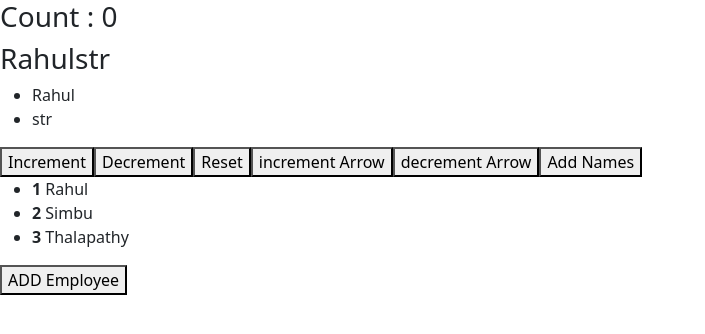
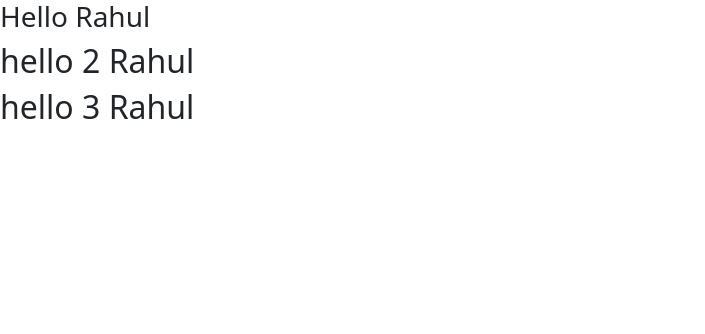
Before and after one commit to rahul0402/myreactapp, a React (Create React App) app: page / in a window 1280 px wide. Shown: the top 334 px of the page, without its empty margins (0-705 px from the left). Built offline with nearby package versions, Linux system fonts and the light colour scheme.

Commit message:
Added USeState,USeEffect,UseContext

```diff
--- /dev/null
+++ b/src/ReactStates/UseContext.js
@@ -0,0 +1,64 @@
+import React , {createContext, useState , useContext} from "react"
+// export default function Component1(){
+//     const[text, setText] = useState('Rahul')
+//     return(
+//             <div>
+//             <h2>hello 1 {text}</h2>
+//             <Component2 text={text}/>
+//         </div>
+//     )
+// }
+// function Component2({text}){
+
+//     return(
+//             <div>
+//             <h2>hello 2 </h2>
+//             <Component3 text={text}/>
+//         </div>
+//     )
+// }
+// function Component3({text}){
+
+//     return(
+//             <div>
+//             <h2>hello 3 {text}</h2>
+//             {/* <Component3 text={text}/> */}
+//         </div>
+//     )
+// }
+
+const UserContext = createContext();
+export default function Component1(){
+
+    const[text , useText] = useState('Rahul')
+
+    return(
+        <div>
+            <UserContext.Provider value={text}>
+            <h3>Hello {text}</h3>
+            <Component2/>
+
+            </UserContext.Provider>
+        </div>
+    )
+}
+function Component2(){
+    const text = useContext(UserContext)
+
+        return(
+                <div>
+                <h2>hello 2 {text}</h2>
+                <Component3 />
+            </div>
+        )
+    }
+    function Component3(){
+        const text = useContext(UserContext)
+
+        return(
+                <div>
+                <h2>hello 3 {text}</h2>
+                {/* <Component3 text={text}/> */}
+            </div>
+        )
+    }
--- /dev/null
+++ b/src/ReactStates/useEffectsTuto.js
@@ -0,0 +1,24 @@
+import React,{useState, useEffect} from 'react';
+import { Button } from 'react-bootstrap';
+export default function UseStateTuto(){
+    const[count , setCount] = useState(0)
+    const[calculate , setCalculate]=useState(0)
+
+    const countFunc =()=>{
+        setCount(count+1)
+    }
+    useEffect(()=>{
+        setCalculate(count*2)
+    } , [count])
+    return (
+        <div>
+            <h3>Hello World!</h3>
+            count = {count}
+            <Button onClick={countFunc}>Click Me </Button>
+            <br></br>
+            <h3>The calculation is {calculate}</h3>
+
+        </div>
+    )
+
+}
--- /dev/null
+++ b/src/ReactTuto/Map.js
@@ -0,0 +1,37 @@
+//import { Garage } from '@mui/icons-material';
+import React, { Component } from 'react';
+
+// const Colors =['Rahul' , ' str ' , 'vijay' , 'mbappe', 'messi' , 'ronaldo']
+
+// const ColorsFull =['Rahul' , ' str ' , 'vijay' , 'mbappe', 'messi' , 'ronaldo']
+// const AnsColor = Colors.map((img)=>{return img})
+// console.log(AnsColor)
+// const zero = [...AnsColor,...ColorsFull]
+// console.log(zero)
+// console.log(zero.length)
+
+// export default Colors;
+
+    function CarsDisp(props){
+        return (
+            <div>
+                <h3>Hello {props.carsBrand}</h3>
+            </div>
+        )
+
+}
+function Garage(){
+    const cars = ['bmw' , 'audi' , 'meta']
+    return (
+        <div>
+            {
+                  cars.map((cars)=>
+                <CarsDisp carsBrand={cars}/>)
+
+            }
+
+
+        </div>
+    )
+}
+export default Garage;
--- a/src/ReactTuto/Spread.js
+++ b/src/ReactTuto/Spread.js
@@ -44,6 +44,42 @@ const [empName , setEmpName] = useState(
         //funcName([...variableName , {values to be inserted should mentioned in curly braces }])
         setEmpName([...empName , {id: ++empName.length , name:'Ronaldo'} , {id:++empName.length, name:'Messi'}])
     }
+//splice and slice methods used here
+    const spliceMethod = ['Rahul' , ' str ' , 'vijay' , 'mbappe', 'messi' , 'ronaldo']
+    spliceMethod.splice(1,1,'ssss')
+    console.log(spliceMethod)
+    const sliceMethod = ['Rahul' , ' str ' , 'vijay' , 'mbappe', 'messi' , 'ronaldo']
+    console.log(sliceMethod.slice(1 , 2))
+
+
+   //Sorting , sorting(Ascending), sorting(descending)
+
+    const sortNum = [1, 200, 40, 5]
+    console.log(sortNum.sort())
+    const AnsSortAsc= sortNum.sort((a,b)=>{return a-b})
+   console.log(AnsSortAsc)
+    const AnsSortDec= sortNum.sort((a,b)=>{return b-a})
+    console.log(AnsSortDec)
+
+
+
+  console.log('arrow function for answer')
+
+
+    console.log(Array.of(1,2,3,4))
+
+    const redANs= [1,2,3,4]
+    const suMReduce = redANs.reduce((accumulator, current)=>{
+        return accumulator + current
+    })
+    console.log(suMReduce)
+
+
+
+
+    //Arrow functions ]
+    const number = num=> num*num
+    console.log(number(5))
 
     return(
         <div>
@@ -76,6 +112,8 @@ const [empName , setEmpName] = useState(
 
             </ul>
             <button onClick={empDetailsFunc}>ADD Employee</button>
+
+
         </div>
     )
 }
--- a/src/index.js
+++ b/src/index.js
@@ -5,9 +5,13 @@ import ReactDOM from 'react-dom/client';
 //import Object from './JavaScript/Objects';
 //import EventHand from './Events/EventsHandling';
 //import ItemsList from './States/UseStates';
-import UseStatesEx from './ReactTuto/Spread';
+//import UseStatesEx from './ReactTuto/Spread';
 //import CounterEffect from './ReactTuto/UseEffectts';
-
+// import GetColor from './ReactTuto/Map';
+// import Colors from './ReactTuto/Map';
+//import Garage from './ReactTuto/Map';
+// import UseStateTuto from './ReactStates/useEffectsTuto';
+import Component1 from './ReactStates/UseContext';
 
 
 
@@ -20,8 +24,13 @@ root.render(
     {/* <Colors/> */}
     {/* <Object/> */}
   {/* <ItemsList/> */}
-  <UseStatesEx/>
+  {/* <UseStatesEx/> */}
   {/* <CounterEffect/> */}
+  {/* <GetColor/> */}
+  {/* <Colors/> */}
+  {/* <Garage/> */}
+  {/* <UseStateTuto/> */}
+  <Component1/>
  </div>
 
 );
```
